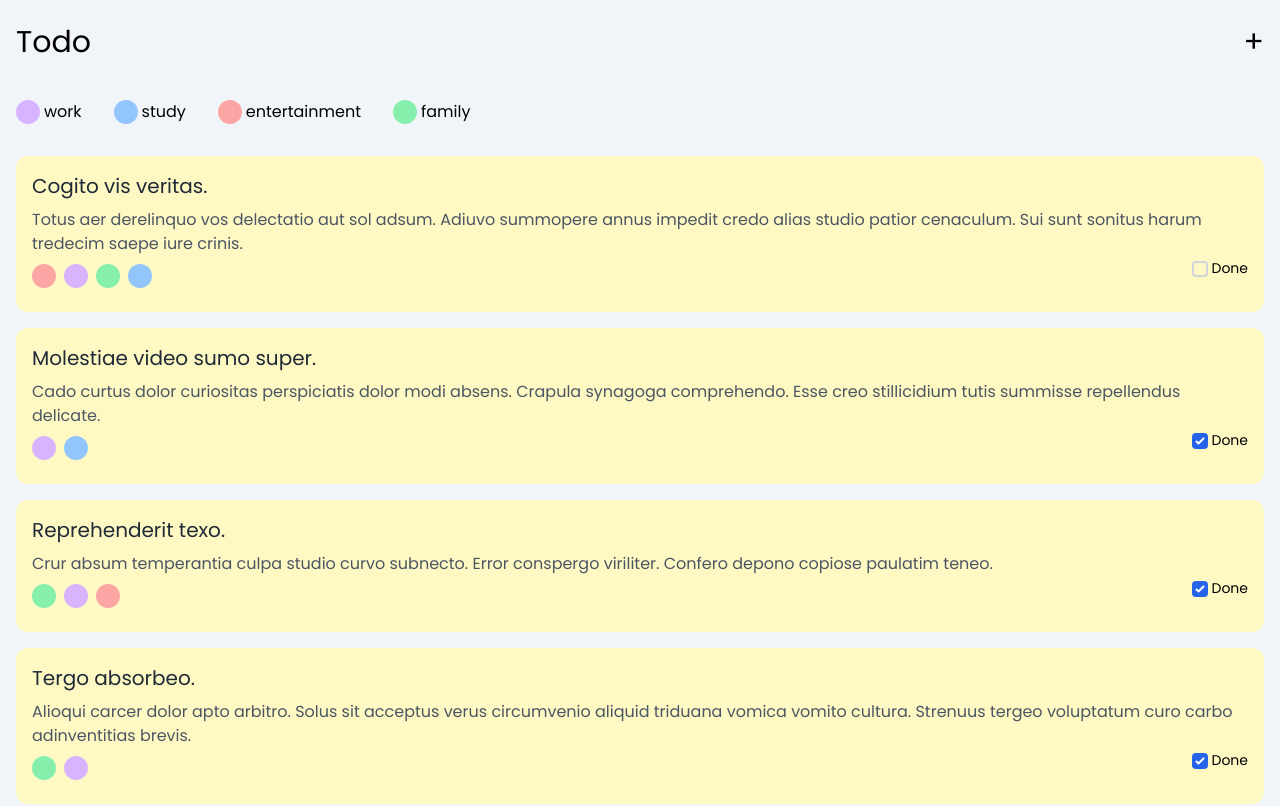
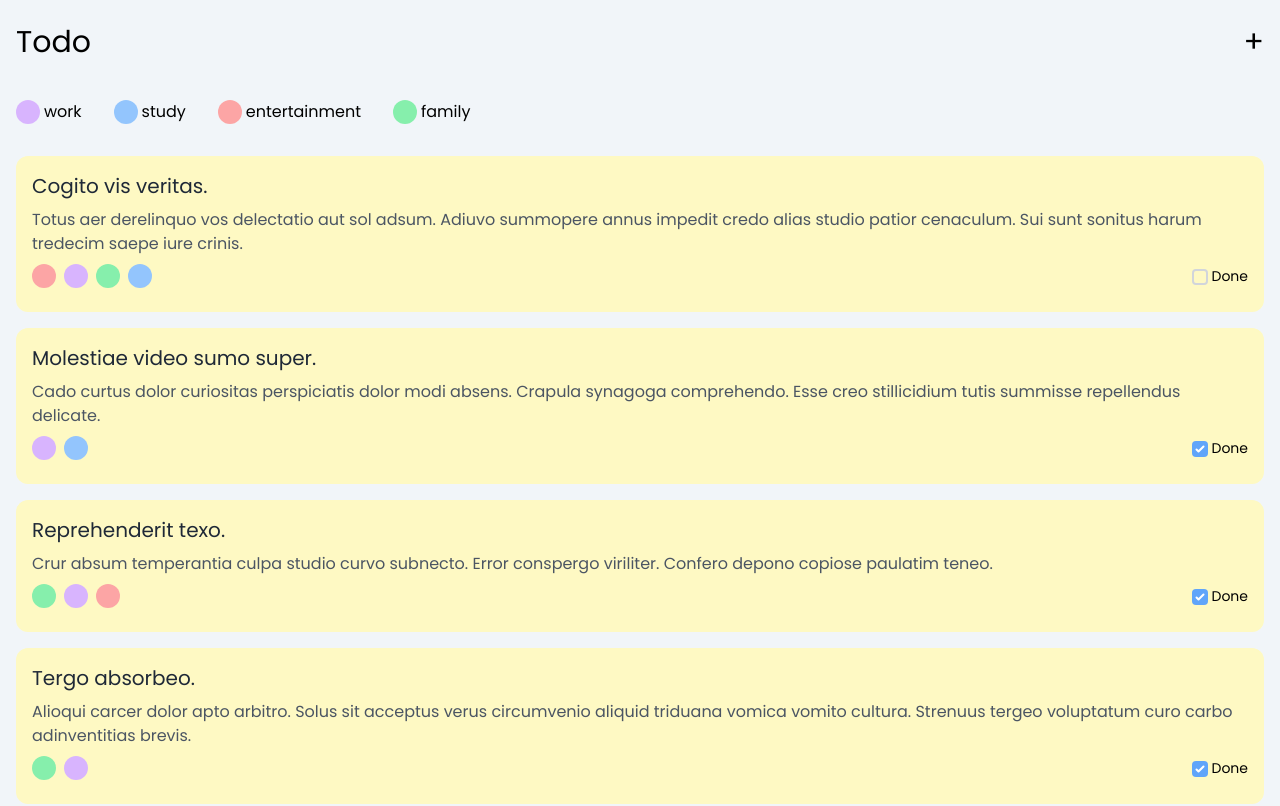
Before and after one commit to on3ss/todo-react, a React (Vite) app: page / in a window 1280 px wide. Shown: the top 806 px of the page. Built offline with nearby package versions, Linux system fonts and the light colour scheme.

Commit message:
aligned checkbox

```diff
--- a/src/components/TodoCard.jsx
+++ b/src/components/TodoCard.jsx
@@ -17,7 +17,7 @@ export default function TodoCard({ todo }) {
                 <h4 className="text-xl text-gray-800 line-clamp-2">{todo.title}</h4>
                 <p className="mt-2 text-gray-600 line-clamp-2">{todo.description}</p>
 
-                <div className="flex justify-between">
+                <div className="flex items-center justify-between">
                     <div className="flex justify-start gap-2 my-2">
                         {
                             todo.categories.map((category, key) => {
@@ -27,9 +27,8 @@ export default function TodoCard({ todo }) {
                             })
                         }
                     </div>
-
                     <div>
-                        <input type="checkbox" className="w-4 h-4 text-blue-600 bg-transparent border-2 border-gray-300 rounded focus:ring-blue-500 focus:ring-2" checked={isDone} onChange={toggleIsDone} />
+                        <input type="checkbox" className="w-4 h-4 text-blue-400 bg-transparent border-2 border-gray-300 rounded focus:ring-blue-300 focus:ring-2" checked={isDone} onChange={toggleIsDone} />
                         <label className="ml-1 text-sm">Done</label>
                     </div>
                 </div>
```
